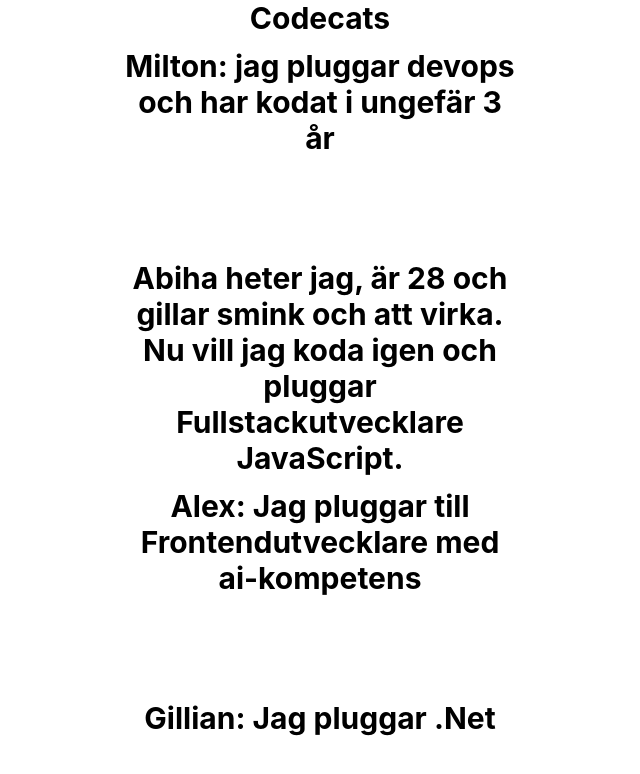
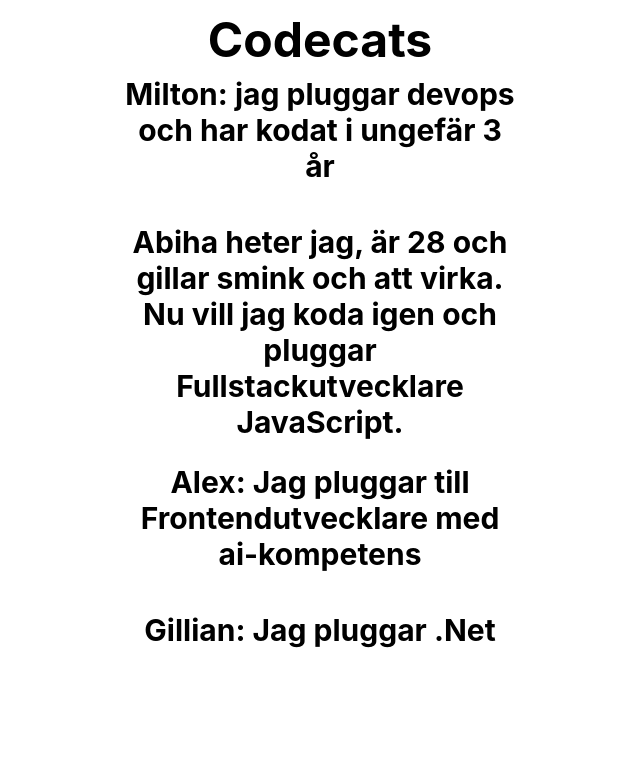
Before and after one commit to mr-milt/chashack, a React (Vite) app: page /AboutUs in a window 1280 px wide. Shown: the top 774 px of the page, without its empty margins (320-960 px from the left). Built offline with nearby package versions, Linux system fonts and the light colour scheme.

Commit message:
more about uss

```diff
--- a/src/pages/About.jsx
+++ b/src/pages/About.jsx
@@ -2,20 +2,20 @@
 
 export default function About() {
   return (
-    <div>
+    <div className="my-4">
 
-      <div className="text-3xl text-center font-bold">
+      <div className="text-5xl text-center font-bold my-3">
         Codecats
       </div>
 
-      <div className="flex flex-col items-center gap-3 my-3">
+      <div className="flex flex-col items-center gap-10">
 
-        <div className="text-3xl text-center font-bold w-100 min-h-50">
+        <div className="text-3xl text-center font-bold w-100 max-h-50">
           <img src="" alt="" />
           <p>Milton: jag pluggar devops och har kodat i ungefär 3 år</p>
         </div>
 
-        <div className="text-3xl text-center font-bold w-100 min-h-50">
+        <div className="text-3xl text-center font-bold w-100 max-h-50">
           <img src="" alt="" />
           <p>
             Abiha heter jag, är 28 och gillar smink och att virka. Nu vill jag
@@ -23,12 +23,12 @@
           </p>
         </div>
 
-        <div className="text-3xl text-center font-bold w-100 min-h-50">
+        <div className="text-3xl text-center font-bold w-100 max-h-50">
           <img src="" alt="" />
           <p>Alex: Jag pluggar till Frontendutvecklare med ai-kompetens</p>
         </div>
 
-        <div className="text-3xl text-center font-bold w-100 min-h-50">
+        <div className="text-3xl text-center font-bold w-100 max-h-50">
           <img src="" alt="" />
           <p>Gillian: Jag pluggar .Net</p>
         </div>
```
